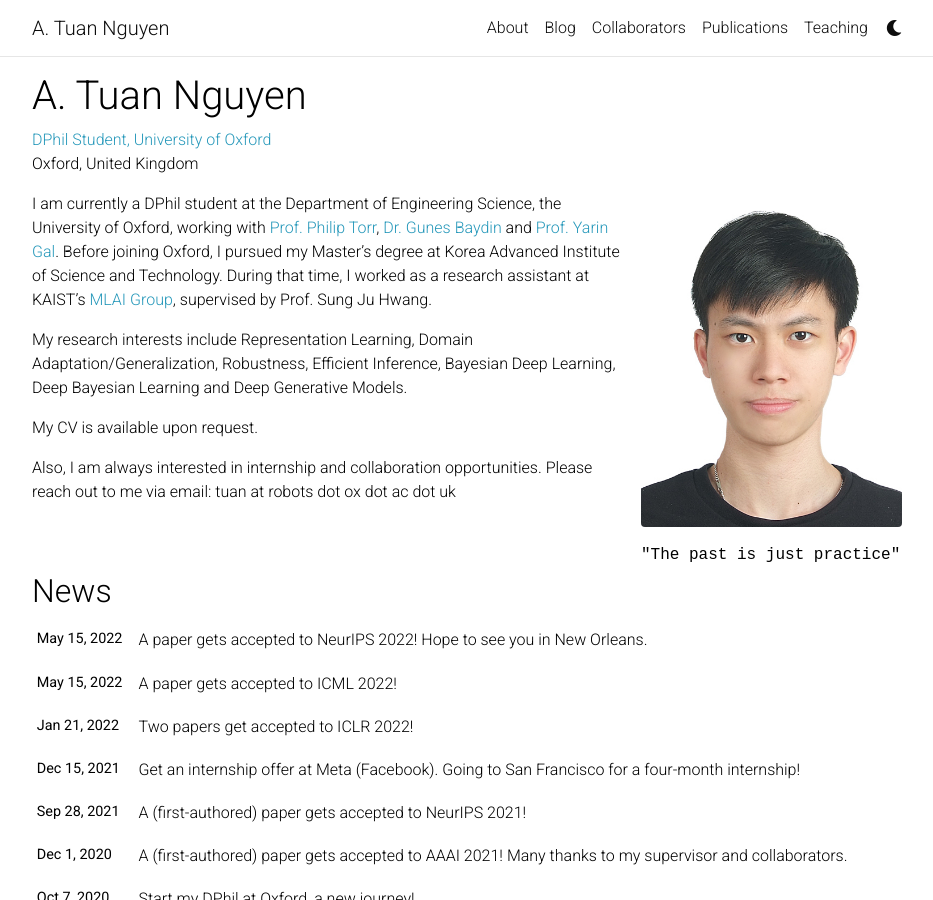
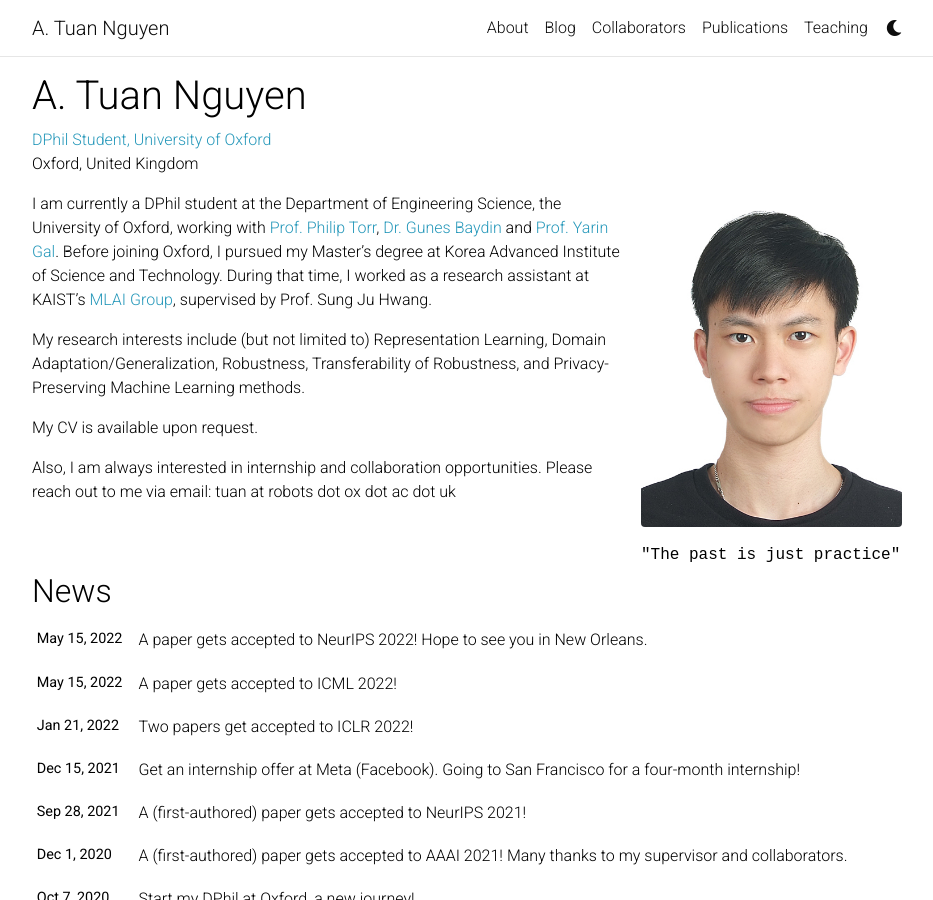
Before and after one commit to atuannguyen/atuannguyen.github.io, a Jekyll site: the page built from _pages/about.md, in a window 1280 px wide and 900 px high. Shown: the whole window, without its empty margins (173-1106 px from the left). Built offline with Jekyll 4.4.1, drawn with Linux system fonts in a browser that asks for light colours; nearby versions of some CDN libraries; full-size pictures stand in for the smaller copies a plugin makes; comment, search, counter and statistics services are not loaded; a style sheet for code colours, icons or effects is not loaded.

Commit message:
tuancommit

```diff
--- a/_pages/about.md
+++ b/_pages/about.md
@@ -18,7 +18,7 @@ social: true  # includes social icons at the bottom of the page
 
 I am currently a DPhil student at the Department of Engineering Science, the University of Oxford, working with <a href="https://www.robots.ox.ac.uk/~phst/">Prof. Philip Torr</a>, <a href="https://www.robots.ox.ac.uk/~gunes/">Dr. Gunes Baydin</a> and <a href="http://www.cs.ox.ac.uk/people/yarin.gal/website/">Prof. Yarin Gal</a>. Before joining Oxford, I pursued my Master's degree at Korea Advanced Institute of Science and Technology. During that time, I worked as a research assistant at KAIST's <a href="https://www.mlai-kaist.com/" target="_blank">MLAI Group</a>, supervised by Prof. Sung Ju Hwang.
 
-My research interests include Representation Learning, Domain Adaptation/Generalization, Robustness, Efficient Inference, Bayesian Deep Learning, Deep Bayesian Learning and Deep Generative Models.
+My research interests include (but not limited to) Representation Learning, Domain Adaptation/Generalization, Robustness, Transferability of Robustness, and Privacy-Preserving Machine Learning methods.
 
 My CV is available upon request.
 
```
